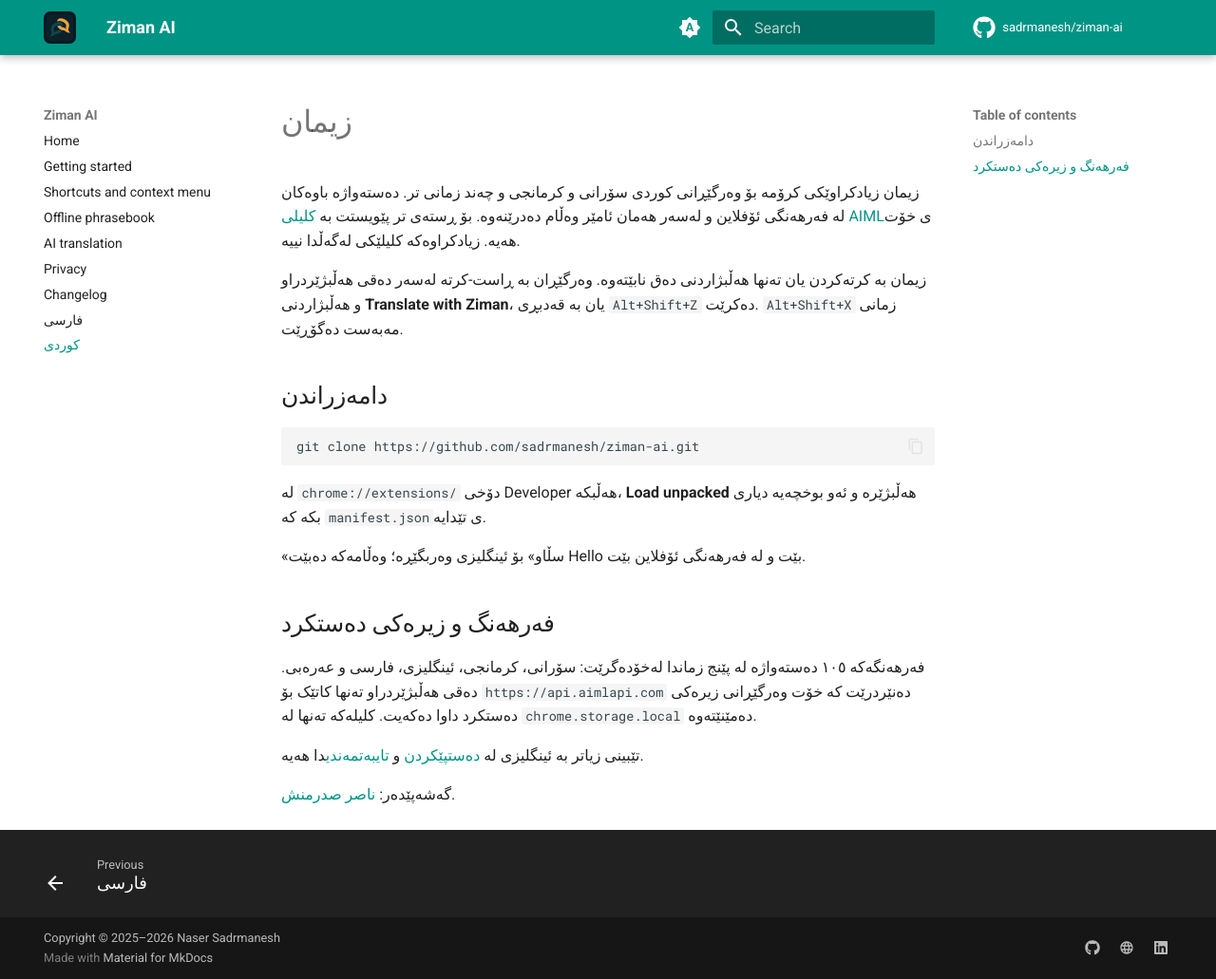
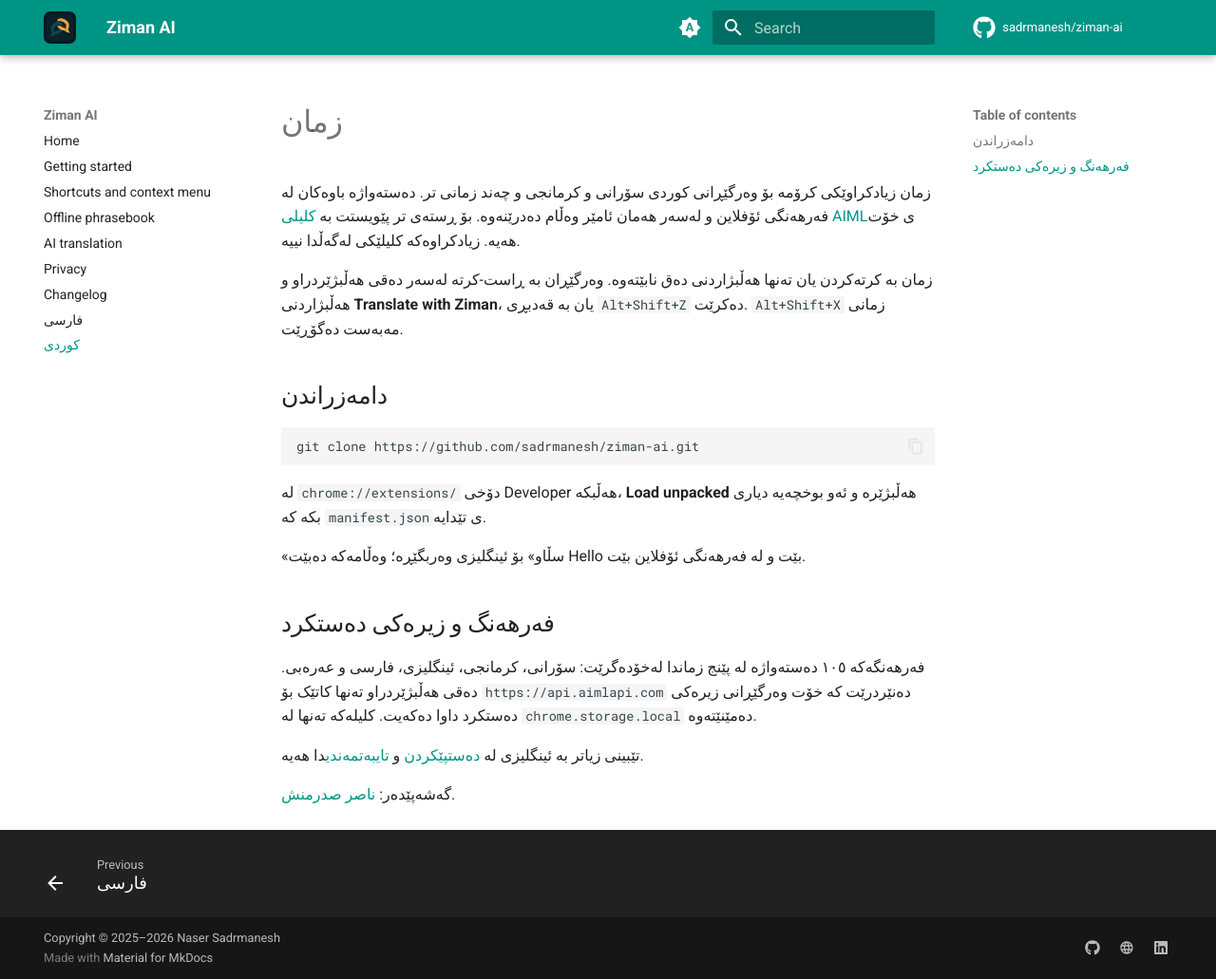
Before and after one commit to sadrmanesh/ziman-ai, an MkDocs documentation site: the page built from docs/ku.md, in a window 1280 px wide and 1031 px high. Shown: the whole window at 95% size. Built offline with MkDocs 1.6.1 and Material for MkDocs 9.7.7, drawn with Linux system fonts in a browser that asks for light colours; comment, search, counter and statistics services are not loaded; a style sheet for code colours, icons or effects is not loaded.

Commit message:
Use the correct name spelling in Sorani, Persian and Arabic text

```diff
--- a/docs/ku.md
+++ b/docs/ku.md
@@ -2,11 +2,11 @@
 dir: rtl
 ---
 
-# زیمان
+# زمان
 
-زیمان زیادکراوێکی کرۆمە بۆ وەرگێڕانی کوردی سۆرانی و کرمانجی و چەند زمانی تر. دەستەواژە باوەکان لە فەرهەنگی ئۆفلاین و لەسەر هەمان ئامێر وەڵام دەدرێنەوە. بۆ ڕستەی تر پێویستت بە [کلیلی AIML](https://aimlapi.com/)ی خۆت هەیە. زیادکراوەکە کلیلێکی لەگەڵدا نییە.
+زمان زیادکراوێکی کرۆمە بۆ وەرگێڕانی کوردی سۆرانی و کرمانجی و چەند زمانی تر. دەستەواژە باوەکان لە فەرهەنگی ئۆفلاین و لەسەر هەمان ئامێر وەڵام دەدرێنەوە. بۆ ڕستەی تر پێویستت بە [کلیلی AIML](https://aimlapi.com/)ی خۆت هەیە. زیادکراوەکە کلیلێکی لەگەڵدا نییە.
 
-زیمان بە کرتەکردن یان تەنها هەڵبژاردنی دەق نابێتەوە. وەرگێڕان بە ڕاست-کرتە لەسەر دەقی هەڵبژێردراو و هەڵبژاردنی **Translate with Ziman**، یان بە قەدبڕی `Alt+Shift+Z` دەکرێت. `Alt+Shift+X` زمانی مەبەست دەگۆڕێت.
+زمان بە کرتەکردن یان تەنها هەڵبژاردنی دەق نابێتەوە. وەرگێڕان بە ڕاست-کرتە لەسەر دەقی هەڵبژێردراو و هەڵبژاردنی **Translate with Ziman**، یان بە قەدبڕی `Alt+Shift+Z` دەکرێت. `Alt+Shift+X` زمانی مەبەست دەگۆڕێت.
 
 ## دامەزراندن
 
--- a/options.js
+++ b/options.js
@@ -67,7 +67,7 @@ const OPTIONS_COPY = {
         rateLimit: 'محدودیت تعداد درخواست. کمی بعد دوباره تلاش کنید.',
         billing: 'افزایش موجودی',
         about: 'ناصر صدرمنش',
-        aboutText: 'مهندس محصول هوش مصنوعی. نشان گفتار مخصوص زیمان است؛ عکس برای شناسایی توسعه‌دهنده است.',
+        aboutText: 'مهندس محصول هوش مصنوعی. نشان گفتار مخصوص زمان است؛ عکس برای شناسایی توسعه‌دهنده است.',
         site: 'وب‌سایت',
         docs: 'صفحهٔ محصول',
         related: 'پروژه‌های مرتبط',
@@ -90,7 +90,7 @@ const OPTIONS_COPY = {
         shortcutNote: 'Alt+Shift+Z هەڵبژاردن وەردەگێڕێت. Alt+Shift+X زمانی مەبەست دەگۆڕێت. هەردووکیان لە chrome://extensions/shortcuts دەگۆڕدرێن.',
         shortcuts: 'قەدبڕەکانی تەختەکلیل',
         keyTitle: 'کلیلی AIMLی تۆ',
-        keyNote: 'کلیل لە aimlapi.com وەربگرە. زیمان کلیلێکی لەگەڵدا نییە. کلیلەکە بە chrome.storage.local تەنها لەم وێبگەڕە دەمێنێتەوە. دەقی وەرگێڕانی زیرەک تەنها بۆ https://api.aimlapi.com دەڕوات. پشکنینی کلیل یەک داواکاریی کورت دەنێرێت.',
+        keyNote: 'کلیل لە aimlapi.com وەربگرە. زمان کلیلێکی لەگەڵدا نییە. کلیلەکە بە chrome.storage.local تەنها لەم وێبگەڕە دەمێنێتەوە. دەقی وەرگێڕانی زیرەک تەنها بۆ https://api.aimlapi.com دەڕوات. پشکنینی کلیل یەک داواکاریی کورت دەنێرێت.',
         key: 'کلیلی API',
         save: 'پاشەکەوتکردنی کلیل',
         test: 'پشکنینی کلیل',
@@ -104,7 +104,7 @@ const OPTIONS_COPY = {
         rateLimit: 'سنووری داواکاری تێپەڕی. کەمێک چاوەڕێ بکە.',
         billing: 'زیادکردنی باڵانس',
         about: 'ناصر صدرمنش',
-        aboutText: 'ئەندازیاری بەرهەمی زیرەکی دەستکرد. نیشانەی وتەکان هی زیمانە. وێنەکە بۆ ناسینەوەی گەشەپێدەرە.',
+        aboutText: 'ئەندازیاری بەرهەمی زیرەکی دەستکرد. نیشانەی وتەکان هی زمانە. وێنەکە بۆ ناسینەوەی گەشەپێدەرە.',
         site: 'ماڵپەڕ',
         docs: 'پەڕەی بەرهەم',
         related: 'پڕۆژە پەیوەندیدارەکان',
```
Also changed, not shown: README.md (+1 -1 lines), docs/fa.md (+3 -3 lines).
